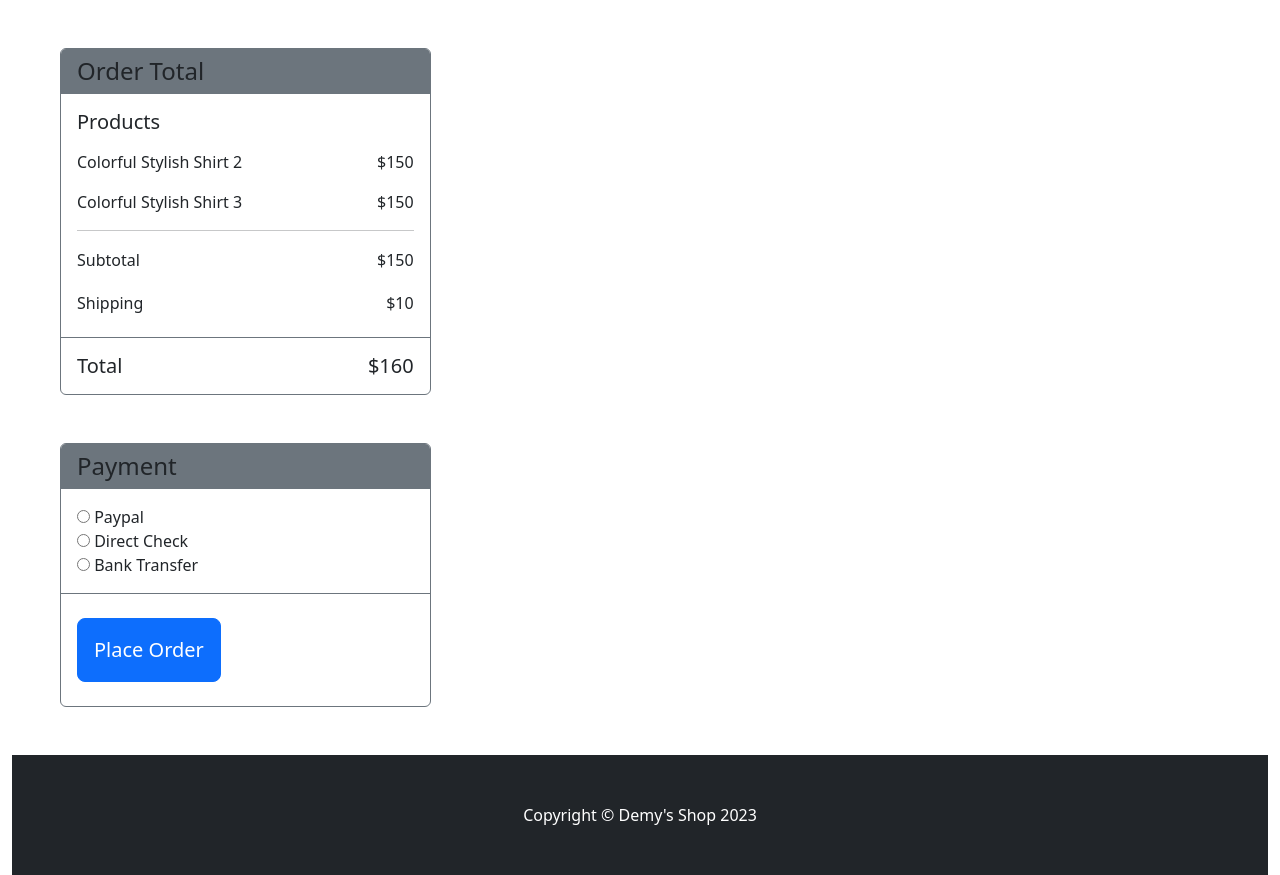
After one commit to demarillacizere/online-shop, a PHP site: the page made by src/Views/Cart/checkout.php in a window 1280 px wide. The commit adds this page. Run offline with PHP 8.4, Linux system fonts and the light colour scheme; the template is opened without the code that fills it, so the values that code supplies are empty; some libraries are stand-ins or nearby versions.

Commit message:
feat: Adding a cart and checkout page

```diff
--- a/index.php
+++ b/index.php
@@ -24,6 +24,7 @@ Router::add(BASE_URL.'register', 'post', $usersControllerNameSpace, 'add');
 Router::add(BASE_URL.'cart', 'get', $cartControllerNameSpace, 'index');
 Router::add(BASE_URL.'cart/remove/{id}', 'get', $cartControllerNameSpace, 'delete');
 Router::add(BASE_URL.'checkout', 'get', $cartControllerNameSpace, 'checkout');
+Router::add(BASE_URL.'placeOrder', 'get', $cartControllerNameSpace, 'placeOrder');
 Router::add(BASE_URL.'thankyou', 'get', $cartControllerNameSpace, 'thankyou');
 Router::add(BASE_URL.'notfound', 'get', $mainControllerNameSpace, 'pageNotFound');
 Router::add(BASE_URL.'products/all', 'get', $productsControllerNameSpace, 'allProducts');
--- a/src/Entities/Cart.php
+++ b/src/Entities/Cart.php
@@ -9,8 +9,6 @@ class Cart extends A_Entities
     const DB_TABLE_FIELD_USERID = 'user_id';
     const DB_TABLE_FIELD_PRODUCT = 'product_id';
     const DB_TABLE_FIELD_QNT = 'qnt';
-    const DB_TABLE_FIELD_PAYMENT_METHOD_ID = 'payment_method_id';
-    const DB_TABLE_FIELD_IS_PAYED = 'is_payed';
 
     public int $id;
     public int $userId;
@@ -148,7 +146,7 @@ class Cart extends A_Entities
     public function findAllByUserId(int $userId): array
     {
         $conn = self::$connection;
-        $stmt = $conn->prepare("SELECT * FROM " . self::DB_TABLE_NAME . " WHERE is_payed='0' AND user_id=" . $userId);
+        $stmt = $conn->prepare("SELECT * FROM " . self::DB_TABLE_NAME . " WHERE user_id=" . $userId);
         $result = [];
         $stmt->execute();
         foreach ($stmt as $row) {
@@ -160,7 +158,7 @@ class Cart extends A_Entities
     public function findAllByUserIdJoinWithProducts(int $userId): array
     {
         $conn = self::$connection;
-        $stmt = $conn->prepare("SELECT * FROM " . self::DB_TABLE_NAME . " JOIN products ON cart.product_id=products.id WHERE is_payed='0' AND user_id=" . $userId);
+        $stmt = $conn->prepare("SELECT * FROM " . self::DB_TABLE_NAME . " JOIN products ON cart.product_id=products.id WHERE user_id=" . $userId);
         $result = [];
         $stmt->execute();
         foreach ($stmt as $row) {
--- /dev/null
+++ b/src/Views/Cart/checkout.php
@@ -0,0 +1,70 @@
+<div class="container-fluid pt-5">
+        <div class="row px-xl-5">
+            <div class="col-lg-4">
+                <div class="card border-secondary mb-5">
+                    <div class="card-header bg-secondary border-0">
+                        <h4 class="font-weight-semi-bold m-0">Order Total</h4>
+                    </div>
+                    <div class="card-body">
+                        <h5 class="font-weight-medium mb-3">Products</h5>
+                        <?php foreach ($data->items as $product){?>
+                        <div class="d-flex justify-content-between">
+                            <p><?php echo $product['name']; ?></p>
+                            <p>$150</p>
+                        </div>
+                        <?php };?>
+                        <div class="d-flex justify-content-between">
+                            <p>Colorful Stylish Shirt 2</p>
+                            <p>$150</p>
+                        </div>
+                        <div class="d-flex justify-content-between">
+                            <p>Colorful Stylish Shirt 3</p>
+                            <p>$150</p>
+                        </div>
+                        <hr class="mt-0">
+                        <div class="d-flex justify-content-between mb-3 pt-1">
+                            <h6 class="font-weight-medium">Subtotal</h6>
+                            <h6 class="font-weight-medium">$150</h6>
+                        </div>
+                        <div class="d-flex justify-content-between">
+                            <h6 class="font-weight-medium">Shipping</h6>
+                            <h6 class="font-weight-medium">$10</h6>
+                        </div>
+                    </div>
+                    <div class="card-footer border-secondary bg-transparent">
+                        <div class="d-flex justify-content-between mt-2">
+                            <h5 class="font-weight-bold">Total</h5>
+                            <h5 class="font-weight-bold">$160</h5>
+                        </div>
+                    </div>
+                </div>
+                <div class="card border-secondary mb-5">
+                    <div class="card-header bg-secondary border-0">
+                        <h4 class="font-weight-semi-bold m-0">Payment</h4>
+                    </div>
+                    <div class="card-body">
+                        <div class="form-group">
+                            <div class="custom-control custom-radio">
+                                <input type="radio" class="custom-control-input" name="payment" id="paypal">
+                                <label class="custom-control-label" for="paypal">Paypal</label>
+                            </div>
+                        </div>
+                        <div class="form-group">
+                            <div class="custom-control custom-radio">
+                                <input type="radio" class="custom-control-input" name="payment" id="directcheck">
+                                <label class="custom-control-label" for="directcheck">Direct Check</label>
+                            </div>
+                        </div>
+                        <div class="">
+                            <div class="custom-control custom-radio">
+                                <input type="radio" class="custom-control-input" name="payment" id="banktransfer">
+                                <label class="custom-control-label" for="banktransfer">Bank Transfer</label>
+                            </div>
+                        </div>
+                    </div>
+                    <div class="card-footer border-secondary bg-transparent">
+                        <button class="btn btn-lg btn-block btn-primary font-weight-bold my-3 py-3">Place Order</button>
+                    </div>
+                </div>
+            </div>
+    </div>
--- a/src/Views/Templates/footer.php
+++ b/src/Views/Templates/footer.php
@@ -3,7 +3,7 @@
 
 <!-- Footer-->
 <footer class="py-5 bg-dark">
-    <div class="container"><p class="m-0 text-center text-white">Copyright &copy; "Online shop Jagaad Academy Iteration 2" 2023</p></div>
+    <div class="container"><p class="m-0 text-center text-white">Copyright &copy; Demy's Shop 2023</p></div>
 </footer>
 <!-- Bootstrap core JS-->
 <script src="https://cdn.jsdelivr.net/npm/bootstrap@5.2.3/dist/js/bootstrap.bundle.min.js"></script>
```
Also changed, not shown: src/Controllers/CartController.php (+33 -8 lines), src/Views/Cart/list.php (+18 -3 lines), src/Views/Templates/cartViewOfProduct.php (+27 -25 lines).
